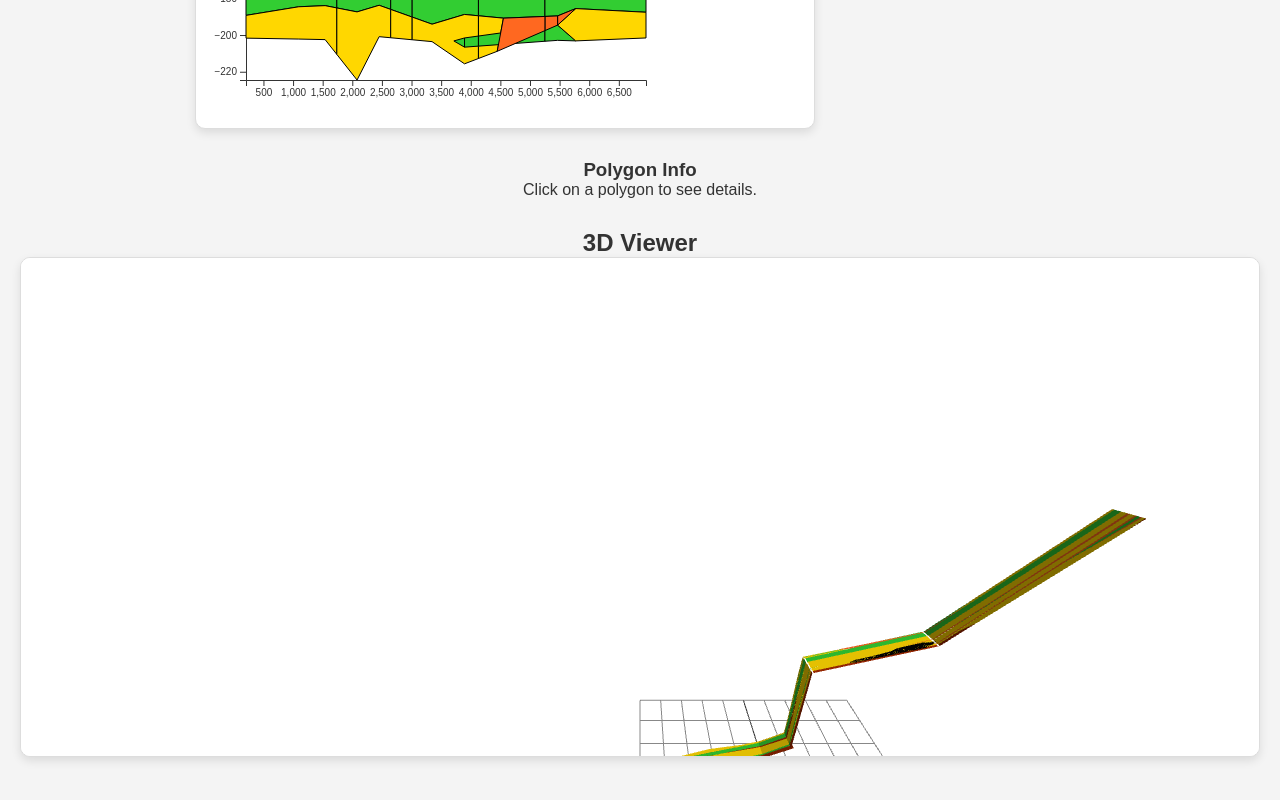
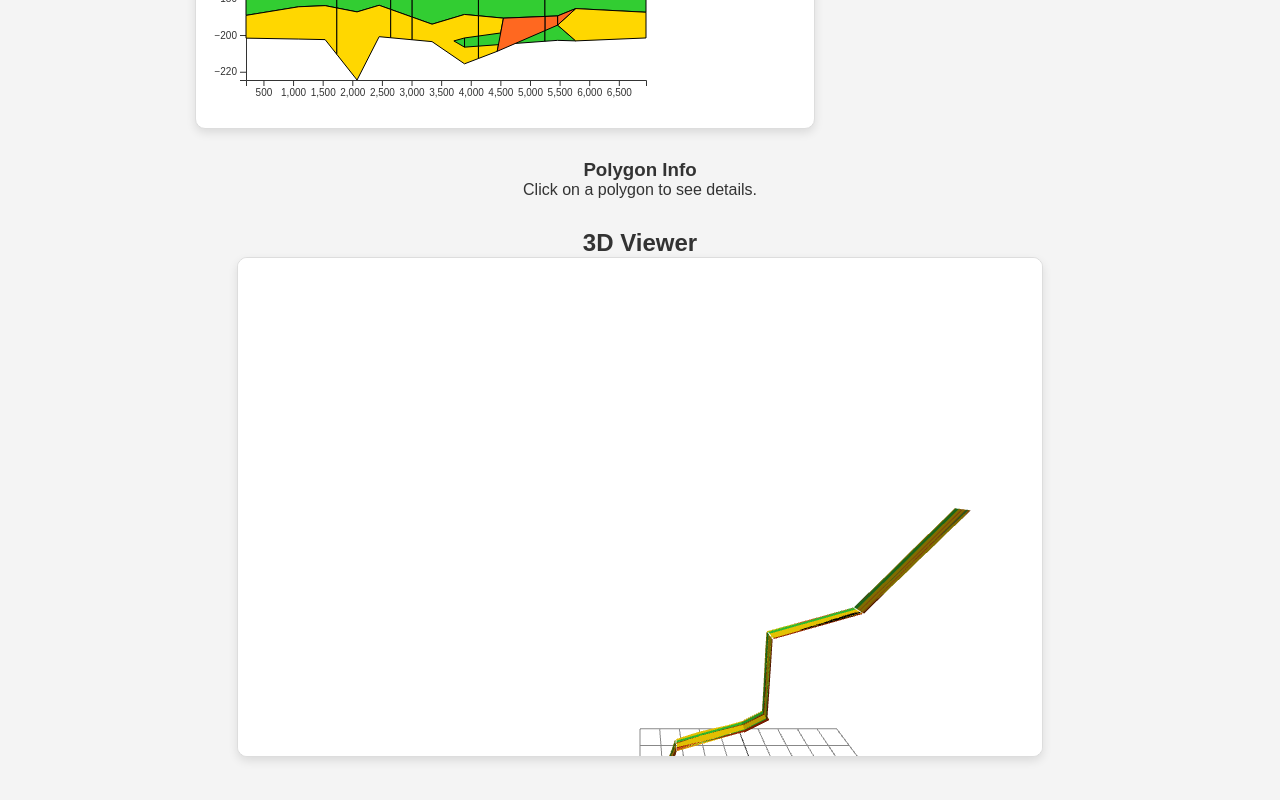
Before and after one commit to hualamchicuong/2D-3D-Javascript, a website: page index.html in a window 1280 px wide. Shown: the part 544-1344 px from the top of the page. Drawn offline with nearby package versions, Linux system fonts and the light colour scheme; animation ran at ten frames a second.

Commit message:
fix some ui

```diff
--- a/draw3d.js
+++ b/draw3d.js
@@ -38,7 +38,7 @@ document.addEventListener("DOMContentLoaded", async function () {
 
     // Create camera
     const camera = new THREE.PerspectiveCamera(75, window.innerWidth / 500, 0.1, 5000);
-    camera.position.set(0, 200, 500);
+    camera.position.set(0, 100, 800);
     camera.lookAt(0, 0, 0);
 
     // Add light
--- a/style.css
+++ b/style.css
@@ -68,7 +68,7 @@ label {
 
 /* Định dạng Three.js Canvas */
 #viewer3D {
-    width: 100%;
+    width: 65%;
     margin-bottom: 50px;
     display: flex;
     justify-content: center;
```
